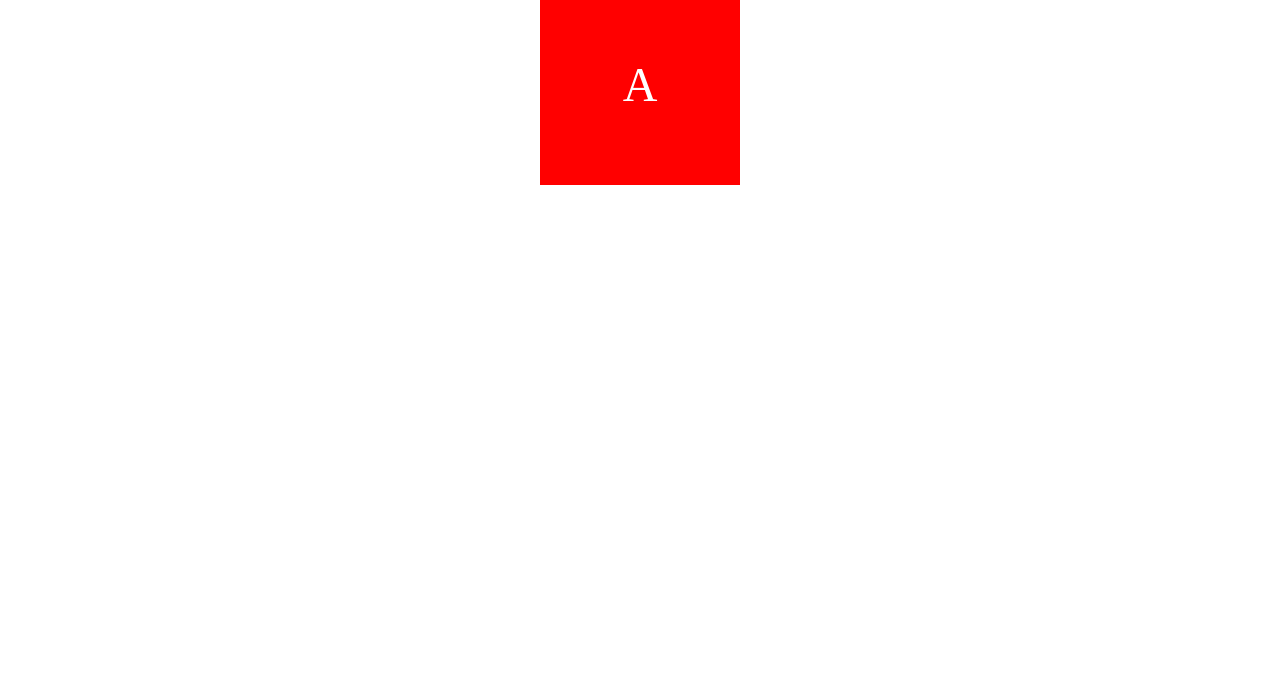
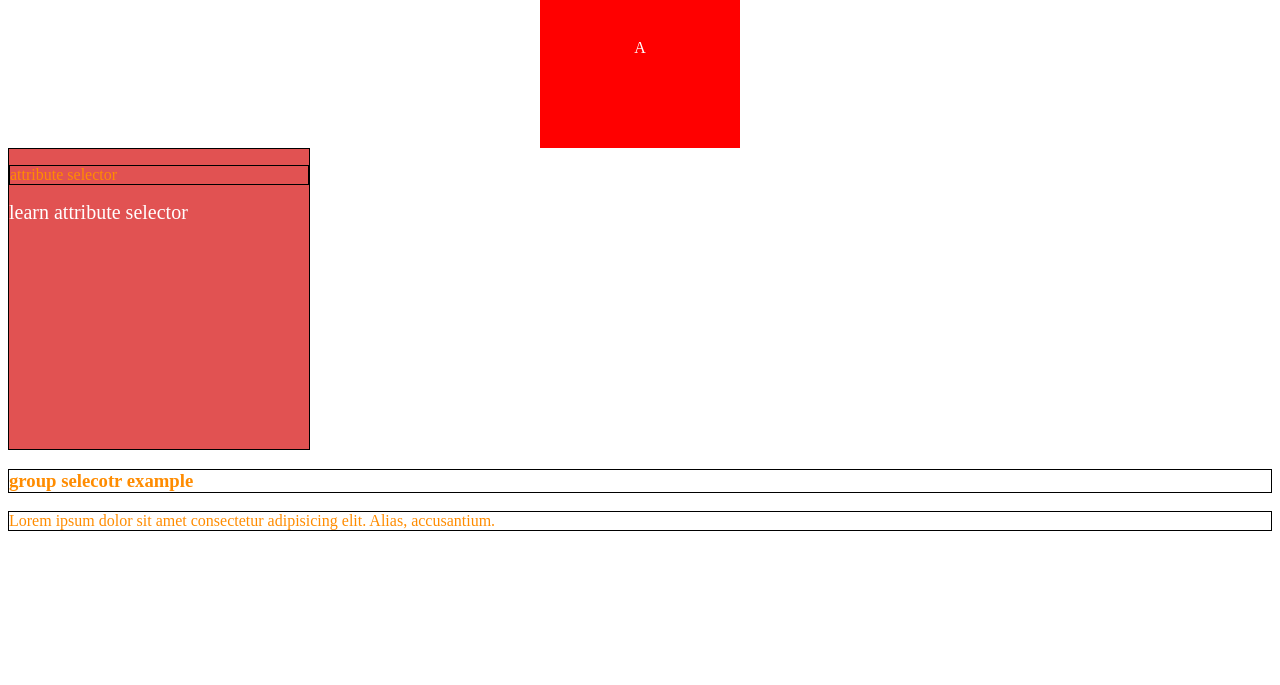
Before and after one commit to Vikki100/6aug2023, a plain HTML site: page index.html in a window 1280 px wide. Shown: the part 115-800 px from the top of the page. Drawn offline with Linux system fonts and the light colour scheme.

Commit message:
learing about css selctores

```diff
--- a/index.html
+++ b/index.html
@@ -8,9 +8,9 @@
         <style>
             /* simple selector / elemetn selector */
             div{
-                color: red;
+                /* color: red; */
                 /* font-size: 32px; */
-                font-size: 3em;
+                /* font-size: 3em; */
 
 
                 /* by defult font size 16px ka hota h ;
@@ -22,7 +22,7 @@
                 font-size: 2em;
                 font-weight: bold;
                 /* text-shadow : x y b c*/
-                text-shadow: 5px -5px 5px black;
+                /* text-shadow: 5px -5px 5px black; */
             }
             .box{
                 height: 200px;
@@ -39,6 +39,40 @@
                 line-height: 200px;
             }
 
+            .box1{
+                width: 300px ;
+                height: 300px;
+                background-color: #e15252;
+            }
+
+            a[href="https://github.com/"]{
+                    font-size: 20px;
+                    color: #fff;
+                    font-weight: lighter;
+
+            }
+
+            /* 4 Atttibute selctore
+
+            element[name = value]{
+                property:value
+            }
+
+            */
+
+            /* 5 group/combinational selectore
+
+            elem..,elem..,elem{
+                  property:value        multipal elemnts ko ek sath property difine kr sakte h
+            }
+            */
+            h3,p,.box1{
+                color: darkorange;
+                border: 1px solid black;
+            }
+
+
+
         </style>
     </head>
     <body>
@@ -49,5 +83,15 @@
             A
         </div>
 
+
+        <div class="box1">
+            <p>attribute selector</p>
+            <a href="https://github.com/"> learn attribute selector</a>
+        </div>
+
+        <h3>group selecotr example</h3>
+        <p>Lorem ipsum dolor sit amet consectetur adipisicing elit. Alias, accusantium.</p>
+
+
     </body>
 </html>
```
